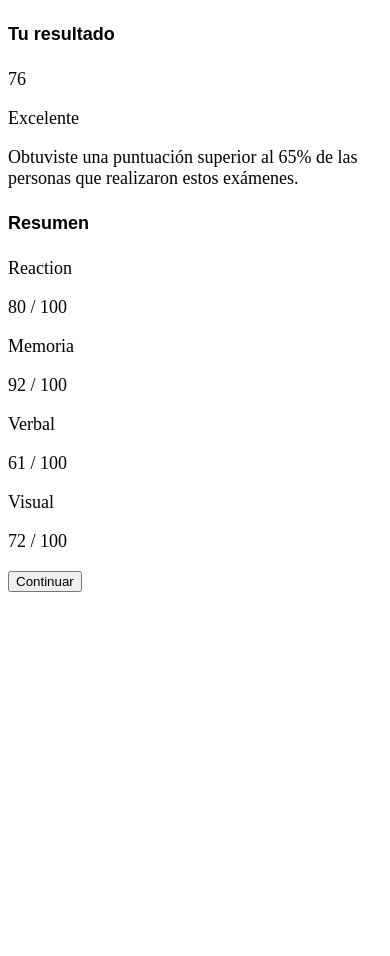
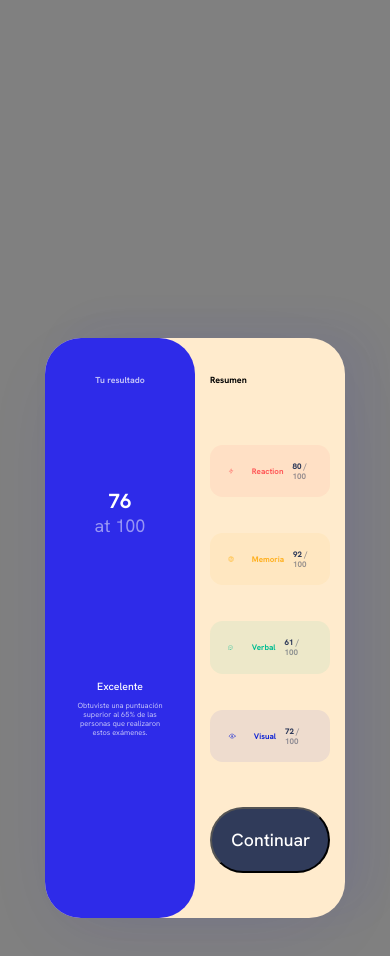
Before and after one commit to benggix/componente-de-resumen-de-resultados, a plain HTML site: page index.html in a window 390 px wide. Before the commit the page ends 844 px from the top, so only its background shows below. Drawn offline with Linux system fonts and the light colour scheme.

Commit message:
page v1 (before responsive)

```diff
--- a/index.html
+++ b/index.html
@@ -6,43 +6,61 @@
   <link rel="icon" type="image/png" sizes="32x32" href="./assets/images/favicon-32x32.png">
   <link rel="stylesheet" href="https://fonts.googleapis.com/css?family=Tangerine">
   <link rel="stylesheet" href="./styles/styles.css">
-  <title>Frontend Mentor | Componente de resumen de resultados</title>
+  <title>Frontend Mentor | Componente de score-card de result-cardados</title>
 </head>
 <body>
 
-  <main>
-    <section class="result">
-      <h4 class="result__title">Tu resultado</h4>
-      <p class="result__number">76</p>
-      <p class="result__state">Excelente</p>
-      <p class="result__details">Obtuviste una puntuación superior al 65% de las personas que realizaron estos exámenes.</p>
+  <main class="main">
+    <section class="result-card">
+      <h4 class="result-card__title transparent">Tu resultado</h4>
+      <div class="result-card__score">
+        <p>76</p>
+        <p class="transparent--2">at 100</p>
+      </div>
+      <p class="result-card__state">Excelente</p>
+      <p class="result-card__details transparent">Obtuviste una puntuación superior al 65% de las personas que realizaron estos exámenes.</p>
     </section>
 
-    <section class="resumen">
-      <h4 class="resumen__title">Resumen</h4>
-      <article class="resumen__reaction">
-        <p>Reaction</p>
-        <p>80 / 100</p>
-      </article>
-      <article class="resumen__memory">
-        <p>Memoria</p>
-        <p>92 / 100</p>
-      </article>
-      <article class="resumen__verbal">
-        <p>Verbal</p>
-        <p>61 / 100</p>
-      </article>
-      <article class="resumen__visual">
-        <p>Visual</p>
-        <p>72 / 100</p>
+    <section class="score-card">
+      <h4 class="score-card__title">Resumen</h4>
+
+      <article class="score-card__item score-card__reaction">
+
+        <div class="score-card__icon">
+          <div class="score-card__icon__reaction"></div>
+          <p class="score-card__label">Reaction</p>
+        </div>
+        <p class="score-card__score"> <span>80</span> / 100</p>
+
       </article>
 
-      <button>Continuar</button>
+      <article class="score-card__item  score-card__memory">
+        <div class="score-card__icon">
+          <div class="score-card__icon__memory"></div>
+          <p class="score-card__label">Memoria</p>
+        </div>
+        <p class="score-card__score"> <span>92</span> / 100</p>
+      </article>
+
+      <article class="score-card__item score-card__verbal">
+        <div class="score-card__icon">
+          <div class="score-card__icon__verbal"></div>
+          <p class="score-card__label">Verbal</p>
+        </div>
+        <p class="score-card__score"><span>61</span> / 100</p>
+      </article>
+
+      <article class="score-card__item score-card__visual">
+        <div class="score-card__icon">
+          <div class="score-card__icon__visual"></div>
+          <p class="score-card__label">Visual</p>
+        </div>
+        <p class="score-card__score"><span>72</span> / 100</p>
+      </article>
+
+      <button class="score-card__buttom">Continuar</button>
     </section>
 
   </main>
-
-
-
 </body>
 </html>
--- a/styles/styles.css
+++ b/styles/styles.css
@@ -1,3 +1,4 @@
+@import url('https://fonts.googleapis.com/css2?family=Hanken+Grotesk:ital,wght@0,100..900;1,100..900&display=swap');
 :root {
   /*Colores primario*/
   --Lightred: hsl(0, 100%, 67%);
@@ -23,11 +24,202 @@
   /*Usa la transparencia para obtener las variaciones de color necesarias para que coincidan con el diseño. Consejo: considera usar `hsla()`.*/
 }
 
-body {
-  font-size: 18px
+* {
+  padding: 0;
+  margin: 0;
+  box-sizing: border-box;
 }
 
-h4 {
+body {
+  font-size: 18px;
+  background-color: var(--Paleblue);
+  background-color: gray;
   font-family: "Hanken Grotesk", sans-serif;
 
 }
+
+.main {
+  width: clamp(300px, 100vw, 43%);
+  height: clamp(300px, 100vh ,580px);
+  background-color: var(--White);
+  background-color: blanchedalmond;
+  border-radius: 2em;
+  margin: 40vh auto;
+  display: flex;
+  box-shadow:
+    25px -10px 40px 5px hsla(241, 72%, 46%, 0.052),
+    0px 20px 80px -20px hsla(241, 72%, 46%, .1);
+}
+
+.result-card {
+  background-color: var(--Lightroyalblue);
+  border-radius: 2em;
+  width: 50%;
+  text-align: center;
+  padding: 2em 1em;
+  color: var(--White);
+}
+
+
+.result-card__score {
+  height: 45%;
+  display: flex;
+  flex-direction: column;
+  justify-content: center;
+  margin: 0 auto 3em;
+}
+
+.result-card__title {
+  font-size: calc(1vw + .3rem);
+  margin-bottom: 1.4em;
+}
+
+.result-card__score :first-child {
+  font-size: calc(4vw + .3rem);
+  font-weight: 700;
+}
+
+.result-card__number {
+  font-size: 4.5rem;
+
+  font-weight: 700;
+}
+
+.result-card__state {
+  font-size: calc(1.45vw + .3rem);
+  font-weight: 500;
+}
+
+.result-card__details {
+  font-size: calc(.68vw + .3rem);
+  width: 76%;
+  margin: 0 auto;
+  text-align: center;
+  margin-top: 1em;
+
+}
+
+.transparent {
+  opacity: .7;
+}
+.transparent--2 {
+  opacity: .5;
+}
+
+
+.score-card {
+  width: 50%;
+  display: flex;
+  flex-direction: column;
+  justify-content: space-around;
+  align-items: center;
+}
+
+.score-card__title {
+  width: 80%;
+  font-size: calc(1.06vw + .3rem);
+  margin-bottom: -1.5em;
+}
+
+.score-card__icon {
+  display: flex;
+  align-items: center;
+  column-gap: 1em;
+}
+
+.score-card__icon__reaction {
+  background-image: url("../assets/images/icon-reaction.svg");
+  background-repeat: no-repeat;
+  background-size: contain;
+  width: clamp(.2em, 1.5vw, 1.2em);
+  height: clamp(.2em, 1.5vw, 1.2em);
+
+}
+
+.score-card__item {
+  width: 80%;
+  height: 9%;
+  border-radius: .7em;
+  font-weight: 700;
+  display: flex;
+  align-items: center;
+  justify-content: space-between;
+  margin-bottom: -2em;
+  padding: 0 1em;
+  gap: .5em;
+}
+
+.score-card__reaction {
+  background-color: hsl(0, 100%, 67%, .07);
+  color: var(--Lightred);
+}
+
+.score-card__score {
+  color: hsl(224, 30%, 27%, .5);
+  font-size: clamp(.5rem, .9vw ,1rem);
+
+}
+
+.score-card__score > span{
+  color: var(--Darkgrayblue);
+  font-weight: 800;
+}
+
+.score-card__memory {
+  color: var(--Orangeyyellow);
+  background-color: hsl(39, 100%, 56%, .07);;
+}
+
+.score-card__icon__memory {
+  background-image: url("../assets/images/icon-memory.svg");
+  background-size: contain;
+  background-repeat: no-repeat;
+  width: clamp(.2em, 1.5vw, 1.2em);
+  height: clamp(.2em, 1.5vw, 1.2em);
+
+}
+
+.score-card__verbal {
+  color: var(--Greenteal);
+  background-color: hsl(166, 100%, 37%, .07);
+}
+
+.score-card__icon__verbal {
+  background-image: url("../assets/images/icon-verbal.svg");
+  background-size: contain;
+  background-repeat: no-repeat;
+  width: clamp(.2em, 1.5vw, 1.2em);
+  height: clamp(.2em, 1.5vw, 1.2em);
+}
+
+
+.score-card__visual {
+  color: var(--Cobaltblue);
+  background-color: hsl(234, 85%, 45%, .07);
+}
+
+.score-card__icon__visual {
+  background-image: url("../assets/images/icon-visual.svg");
+  background-size: contain;
+  background-repeat: no-repeat;
+  width: clamp(.2em, 2vw, 1.2em);
+  height: clamp(.2em, 2vw, 1.2em);
+}
+
+.score-card__label {
+  font-size: clamp(.5rem, 1vw ,1.2rem);
+}
+
+.score-card__buttom {
+  display: block;
+  margin: 0 auto;
+  padding: 1.1em;
+  width: 80%;
+  border-radius: 2em;
+  font-size: 1.1rem;
+  background-color: var(--Darkgrayblue);
+  color: var(--White);
+  font-family: "Hanken Grotesk", sans-serif;
+  font-weight: 500;
+  margin: .5em 0;
+}
```
